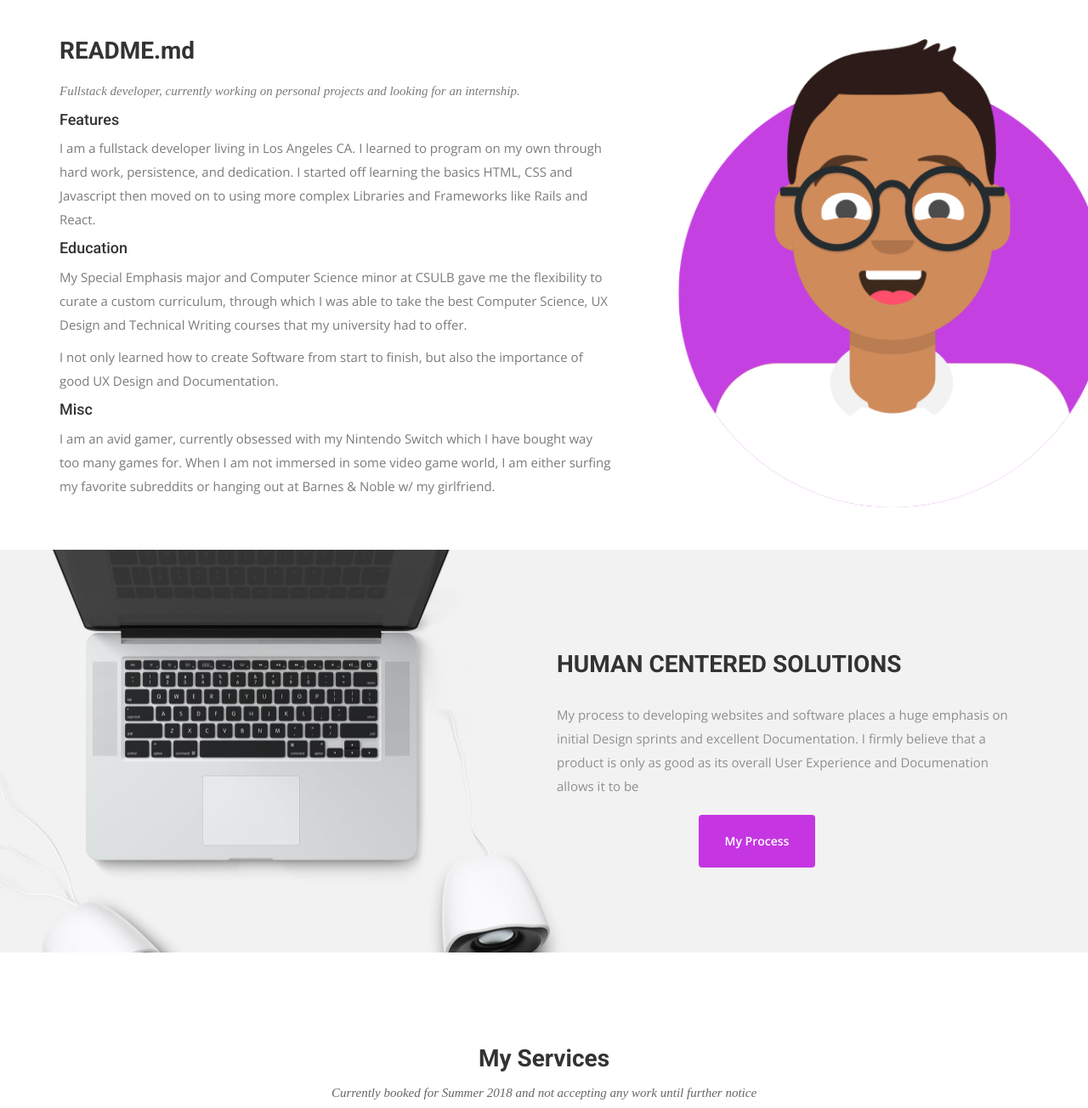
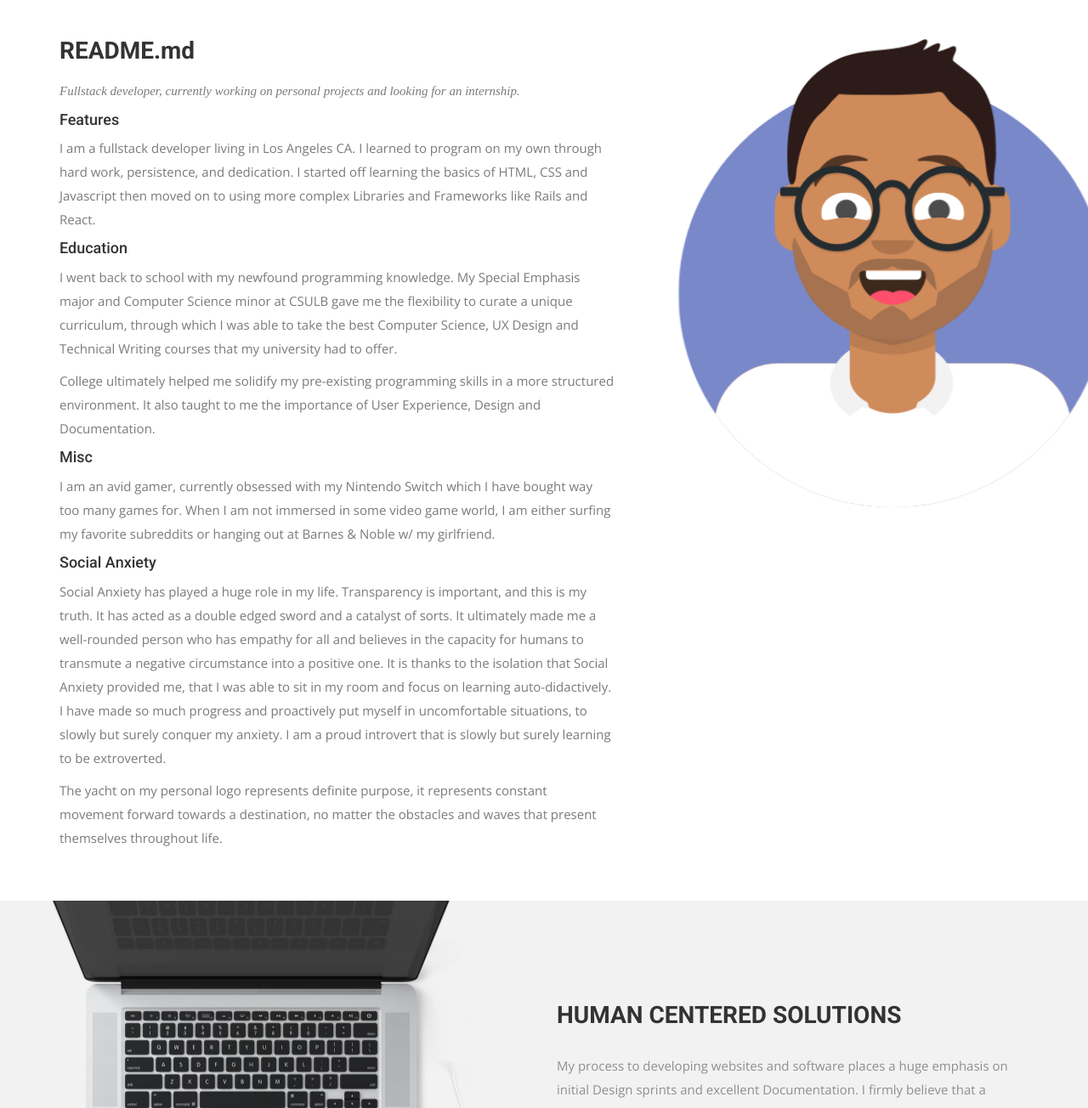
Before and after one commit to Kingslayyerr/Kingslayyerr.github.io, a Jekyll site: the page built from index.html, in a window 1280 px wide and 1400 px high, scrolled down 900 px, cut to the strip 96-1400 px from the top of the window. Shown: the whole strip at 85% size. Built offline with Jekyll 4.4.1, drawn with Linux system fonts in a browser that asks for light colours; nearby versions of some CDN libraries; some web fonts are replaced.

Commit message:
new stuff

```diff
--- a/index.html
+++ b/index.html
@@ -29,15 +29,19 @@ permalink: /
             <p>Fullstack developer, currently working on personal projects and looking for an internship.</p>
           </div>
           <h4>Features</h4>
-          <p>I am a fullstack developer living in Los Angeles CA. I learned to program on my own through hard work, persistence, and dedication. I started off learning the basics HTML, CSS and Javascript then moved on to using more complex Libraries and Frameworks like Rails and React.</p>
+          <p>I am a fullstack developer living in Los Angeles CA. I learned to program on my own through hard work, persistence, and dedication. I started off learning the basics of HTML, CSS and Javascript then moved on to using more complex Libraries and Frameworks like Rails and React.</p>
           <h4>Education</h4>
-            <p>My Special Emphasis major and Computer Science minor at CSULB gave
-              me the flexibility to curate a custom curriculum, through which I was able to take the best
+            <p>I went back to school with my newfound programming knowledge. My Special Emphasis major and Computer Science minor at CSULB gave
+              me the flexibility to curate a unique curriculum, through which I was able to take the best
               Computer Science, UX Design and Technical Writing courses that my university had to offer.</p>
-              <p>I not only learned how to create Software from start to finish, but also the importance of good UX Design and Documentation.</p>
+              <p>College ultimately helped me solidify my pre-existing programming skills in a more structured environment. It also taught to me the importance of User Experience, Design and Documentation. </p>
           <h4>Misc</h4>
           <p>I am an avid gamer, currently obsessed with my Nintendo Switch which I have bought way too many games for.
           When I am not immersed in some video game world, I am either surfing my favorite subreddits or hanging out at Barnes & Noble w/ my girlfriend.</p>
+          <h4>Social Anxiety</h4>
+          <p>Social Anxiety has played a huge role in my life. Transparency is important, and this is my truth. It has acted as a double edged sword and a catalyst of sorts. It ultimately made me a well-rounded person who has empathy for all and believes in the capacity for humans to transmute a negative circumstance into a positive one. It is thanks to the isolation that Social Anxiety provided me, that
+            I was able to sit in my room and focus on learning auto-didactively. I have made so much progress and proactively put myself in uncomfortable situations, to slowly but surely conquer my anxiety. I am a proud introvert that is slowly but surely learning to be extroverted.</p>
+            <p> The yacht on my personal logo represents definite purpose, it represents constant movement forward towards a destination, no matter the obstacles and waves that present themselves throughout life.</p>
         </div>
       </div><!-- .col-md-7 close -->
       <div class="col-md-5 col-sm-12">
```
Also changed, not shown: img/wrapper-img.png.
